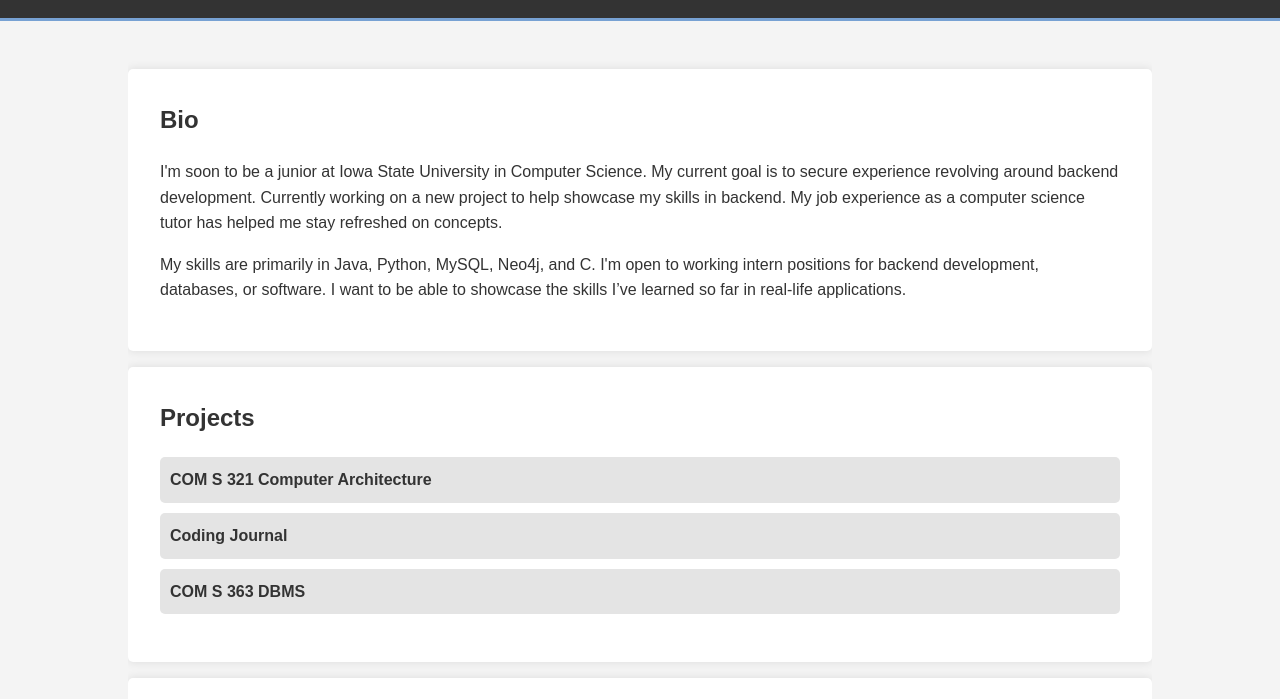
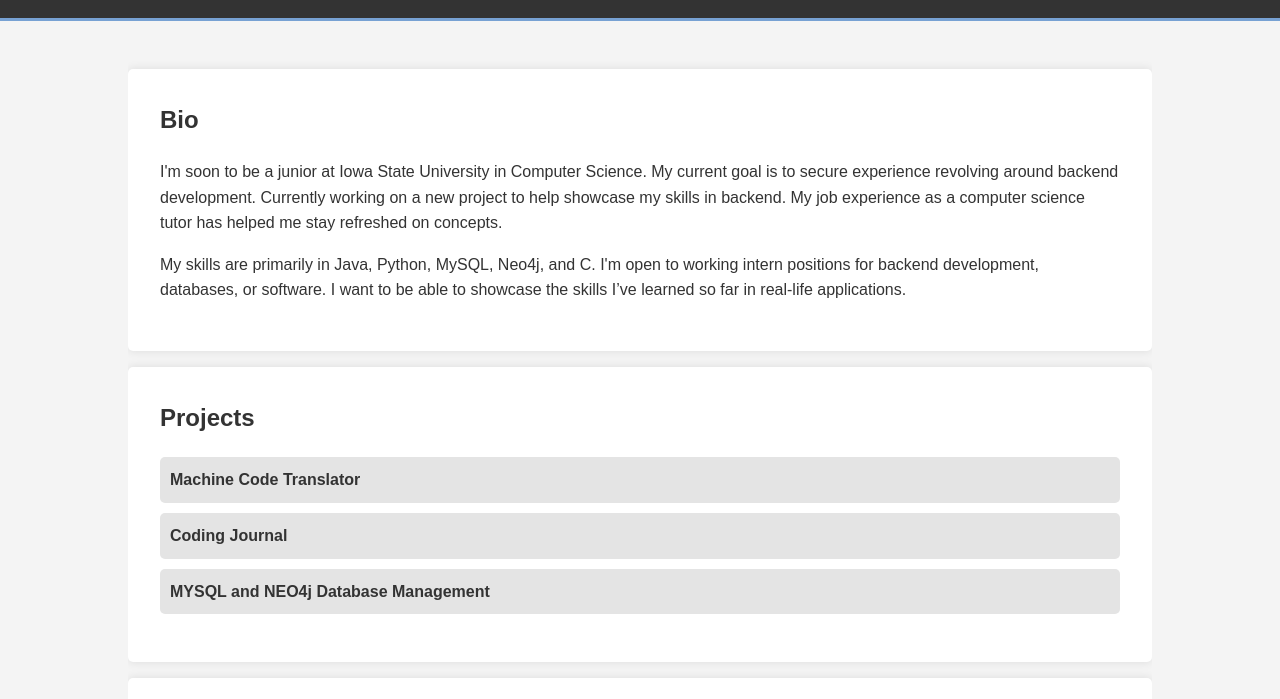
Before and after one commit to NaveenPrabakar/NaveenPrabakar-Personal-webpage, a plain HTML site: page index.html in a window 1280 px wide. Shown: the part 101-800 px from the top of the page. Drawn offline with Linux system fonts and the light colour scheme.

Commit message:
Update index.html

```diff
--- a/index.html
+++ b/index.html
@@ -100,9 +100,9 @@
         <section id="projects" class="projects">
             <h2>Projects</h2>
             <ul>
-                <li><a href="https://github.com/NaveenPrabakar/Com-s-321-computer-architecture-" target="_blank">COM S 321 Computer Architecture</a></li>
+                <li><a href="https://github.com/NaveenPrabakar/Com-s-321-computer-architecture-" target="_blank">Machine Code Translator</a></li>
                 <li><a href="https://github.com/NaveenPrabakar/CodingJournal" target="_blank">Coding Journal</a></li>
-                <li><a href="https://github.com/NaveenPrabakar/Com-S-363-DBMS-" target="_blank">COM S 363 DBMS</a></li>
+                <li><a href="https://github.com/NaveenPrabakar/Com-S-363-DBMS-" target="_blank">MYSQL and NEO4j Database Management</a></li>
             </ul>
         </section>
 
```
